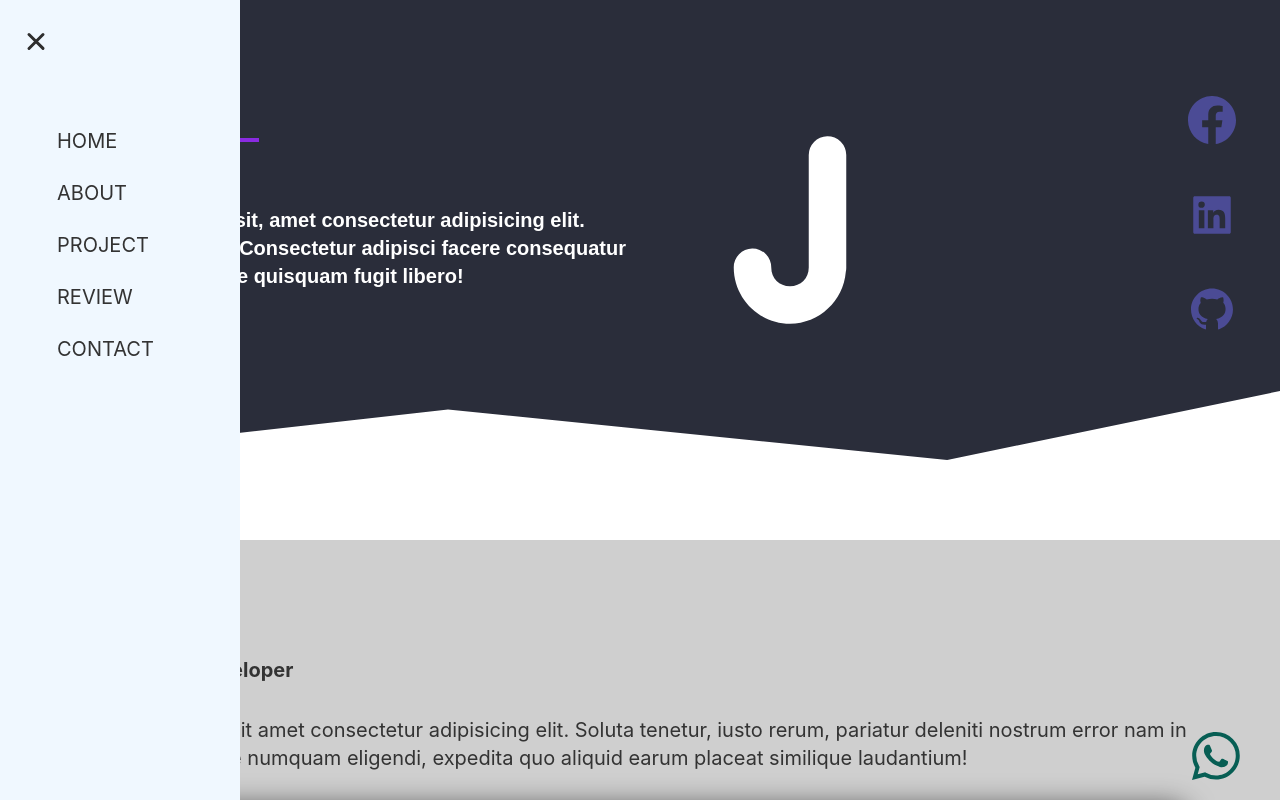
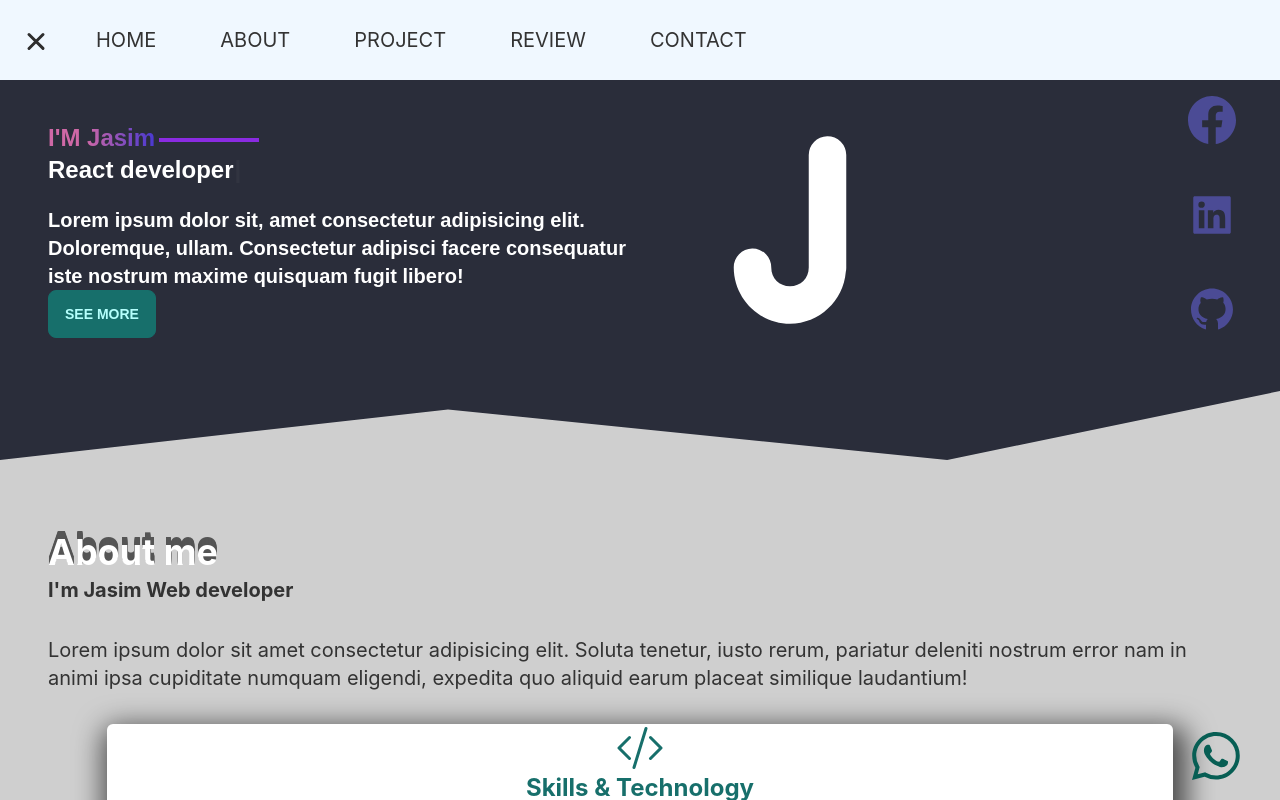
Before and after one commit to Jasimahmedq2/personal-portfolio1, a React (Create React App) app: page / in a window 1280 px wide. Both pictures are taken after a click on the button 46 px from the left and 43 px from the top of the page. Shown: the top 800 px of the page. Built offline with nearby package versions, Linux system fonts and the light colour scheme.

Commit message:
navbar-horizental

```diff
--- a/src/App.css
+++ b/src/App.css
@@ -1,6 +1,6 @@
 .contact-background {
   background-color:#191d2b;
-  opacity: 0.6;
+  opacity: 0.8;
   background-size: 200px 200px;
   background-image: repeating-linear-gradient(to right, #8a8c9d, #e0e1f3 1px, #01010a 1px, #01010a);
 
--- a/src/Portfolio/Home/About.js
+++ b/src/Portfolio/Home/About.js
@@ -2,7 +2,6 @@ import React from 'react';
 import { IoMdCheckmarkCircleOutline } from 'react-icons/io'
 import { BsCodeSlash } from 'react-icons/bs'
 import { FiDownloadCloud } from 'react-icons/fi'
-import Reveal from 'react-reveal/Reveal';
 import { Tab, Tabs, TabList, TabPanel } from 'react-tabs';
 import 'react-tabs/style/react-tabs.css';
 import { motion } from 'framer-motion'
@@ -12,15 +11,14 @@ import node from '../../image/node.png'
 import express from '../../image/express.png'
 import mongodb from '../../image/mongodb.png'
 import htmlCss from '../../image/html-css.jfif'
+import './About.css'
 
 
-
-import './About.css'
 const About = () => {
   return (
-    <div className='' id='about'>
+    <div Id='about'>
 
-      <div className='px-12 py-16 bg-base-300 mt-20 '>
+      <div className='px-12 py-16 bg-base-300  '>
         <h2 className='text-4xl text-white font-bold mb-3 text-animation text-primary'>About me</h2>
         <h3 className='text-xl font-bold '>I'm Jasim Web developer</h3>
         <h3 className='text-xl mt-8 '>Lorem ipsum dolor sit amet consectetur adipisicing elit. Soluta tenetur, iusto rerum, pariatur deleniti nostrum error nam in animi ipsa cupiditate numquam eligendi, expedita quo aliquid earum placeat similique laudantium!</h3>
@@ -36,9 +34,9 @@ const About = () => {
         <div className='relative'>
 
           <Tabs>
-            <TabList className="tabssm:space-x-4 -top-20 left-0 text-xl font-bold">
+            <TabList className='tabs -top-20 z-10'>
               <Tab className="tab tab-bordered">Skills</Tab>
-              <Tab className=" tab tab-bordered ">service</Tab>
+              <Tab className="tab tab-bordered">service</Tab>
             </TabList>
 
             <TabPanel>
--- a/src/Portfolio/Home/Banner.css
+++ b/src/Portfolio/Home/Banner.css
@@ -46,7 +46,6 @@
   .banner-container{
     clip-path: polygon(0 100%, 38% 98%, 71% 100%, 100% 96%, 100% 0%, 0 0);
 
-
   }
 
 }
--- a/src/Portfolio/Home/Banner.js
+++ b/src/Portfolio/Home/Banner.js
@@ -21,7 +21,7 @@ const Banner = () => {
   }
 
   return (
-    <div className="banner-container   px-12 sm:pt-20 p-20" id='home'>
+    <div className="banner-container   px-12 sm:pt-20 p-20" Id='home'>
 
 
       <div className=' sm:flex justify-center items-center'>
--- a/src/Portfolio/Home/Contact.js
+++ b/src/Portfolio/Home/Contact.js
@@ -27,7 +27,7 @@ const Contact = () => {
   };
 
   return (
-    <div className='sm:flex px-6 contact-background' id='contact'>
+    <div className='sm:flex px-6 contact-background' Id='contact'>
       <div className='sm:w-3/5  rounded-xl'>
 
      <iframe className='w-full h-full'  id="gmap_canvas" src="https://maps.google.com/maps?q=bhairab%20dhaka,%20bangladesh%20&t=&z=13&ie=UTF8&iwloc=&output=embed" frameborder="0" scrolling="no" marginheight="0" marginwidth="0"></iframe>
--- a/src/Portfolio/Home/Home.js
+++ b/src/Portfolio/Home/Home.js
@@ -12,7 +12,7 @@ import { motion } from 'framer-motion'
 const Home = () => {
 
   return (
-    <div>
+    <div className='bg-base-300 '>
       <motion.div
         whileHover={{ scale: 1.2 }}
         className='fixed bottom-5 right-10 z-40'>
--- a/src/Portfolio/Home/Project.js
+++ b/src/Portfolio/Home/Project.js
@@ -23,7 +23,7 @@ const Project = () => {
       .then(data => setProjects(data))
   }, [])
   return (
-    <div id='service'>
+    <div Id='service'>
       <div className='text-center text-xl font-bold text-primary about my-12'>
         <motion.h2
           whileHover={{ scale: 1.2 }}
@@ -73,8 +73,8 @@ const Project = () => {
                     </h2>
                     <p>{project?.description}</p>
                     <div className="card-actions justify-end">
-                      <button className="btn btn-outline btn-sm">Preview</button>
-                      <button className="btn btn-outline btn-sm">screenshot</button>
+                      <button className="btn btn-outline btn-sm" disabled={project.length === 0}>Preview</button>
+                      <button className="btn btn-outline btn-sm" disabled={project.length === 0}>screenshot</button>
                     </div>
                   </div>
                 </div>
--- a/src/Portfolio/Home/Testimonials.js
+++ b/src/Portfolio/Home/Testimonials.js
@@ -25,7 +25,7 @@ const Testimonials = () => {
       .then(data => setReviews(data))
   }, [])
   return (
-    <div className='py-8 px-12 main-container' id='testimonials'>
+    <div className='py-8 px-12 main-container' Id='testimonials'>
 
     <div className='text-center '>
       <h2 className='text-natural font-bold text-xl mt-2'>
--- a/src/Portfolio/axample/Example.js
+++ b/src/Portfolio/axample/Example.js
@@ -5,7 +5,6 @@ import { useDimensions } from "./use-dimonsions";
 import { MenuToggle } from "./MenuToggle";
 import { Navigation } from "./Navigation";
 import './styles.css'
-import { MenuItem } from "./MenuItem";
 
 const sidebar = {
   open: (height = 1000) => ({
@@ -35,14 +34,14 @@ export const Example = () => {
   return (
 
     <motion.nav
-   className="fixed top-0 left-0"
+      className="fixed top-0 "
       initial={false}
       animate={isOpen ? "open" : "closed"}
       custom={height}
       ref={containerRef}
     >
       <motion.div className="background" variants={sidebar} />
-      <Navigation  toggle={() => toggleOpen()}/>
+      <Navigation toggle={() => toggleOpen()} />
       <MenuToggle toggle={() => toggleOpen()} />
     </motion.nav>
   );
--- a/src/Portfolio/axample/MenuItem.js
+++ b/src/Portfolio/axample/MenuItem.js
@@ -23,7 +23,7 @@ const variants = {
 
 
 export const MenuItem = ({ link, toggle }) => {
-  const style = { border: `2px solid ${[link]}` };
+
   return (
     <motion.li
       variants={variants}
@@ -31,14 +31,14 @@ export const MenuItem = ({ link, toggle }) => {
       whileTap={{ scale: 0.95 }}
     >
 
-      <div className="text-placeholder" style={style}>
-        <button className="btn-sm btn-outline px-8 w-50 mx-auto text-xl uppercase">
+      <div className="text-placeholder">
+        <button className="btn-sm btn-outline sm:px-8 sm:text-xl uppercase ">
           <Link
-            onClick={toggle}
+          onClick={toggle}
             to={link.to}
+            smooth={true}
             spy={true}
-            smooth={true}
-            duration={500}
+            duration={1000}
           >{link.name}</Link>
         </button>
       </div>
--- a/src/Portfolio/axample/Navigation.js
+++ b/src/Portfolio/axample/Navigation.js
@@ -32,8 +32,8 @@ const variants = {
   }
 };
 
-export const Navigation = ({ toggle }) => (
-  <motion.ul variants={variants}>
+export const Navigation = ({toggle}) => (
+  <motion.ul variants={variants} className="flex justify-around items-center sm:pl-16 pl-12 py-6">
     {
       links.map(link => <MenuItem
         toggle={toggle}
--- a/src/Portfolio/axample/styles.css
+++ b/src/Portfolio/axample/styles.css
@@ -7,19 +7,20 @@ body {
 nav {
   position: absolute;
   top: 0;
-  left: 0;
-  bottom: 0;
-  width: 15rem;
-  z-index: 30;
+  width: 100%;
+  height: 80px;
+  z-index: 10;
+
 }
 
 .background {
   position: absolute;
   top: 0;
-  left: 0;
-  bottom: 0;
-  width: 15rem;
+  width: 100%;
+  height: 80px;
   background: aliceblue;
+
+
 }
 
 .button-style {
@@ -43,17 +44,16 @@ ul,
 li {
   margin: 0;
   padding: 0;
+
 }
 
-ul {
-  padding: 25px;
+ul{
+  padding: 5px;
   position: absolute;
-  top: 100px;
 }
 
 li {
   list-style: none;
-  margin-bottom: 20px;
   display: flex;
   align-items: center;
   cursor: pointer;
```
